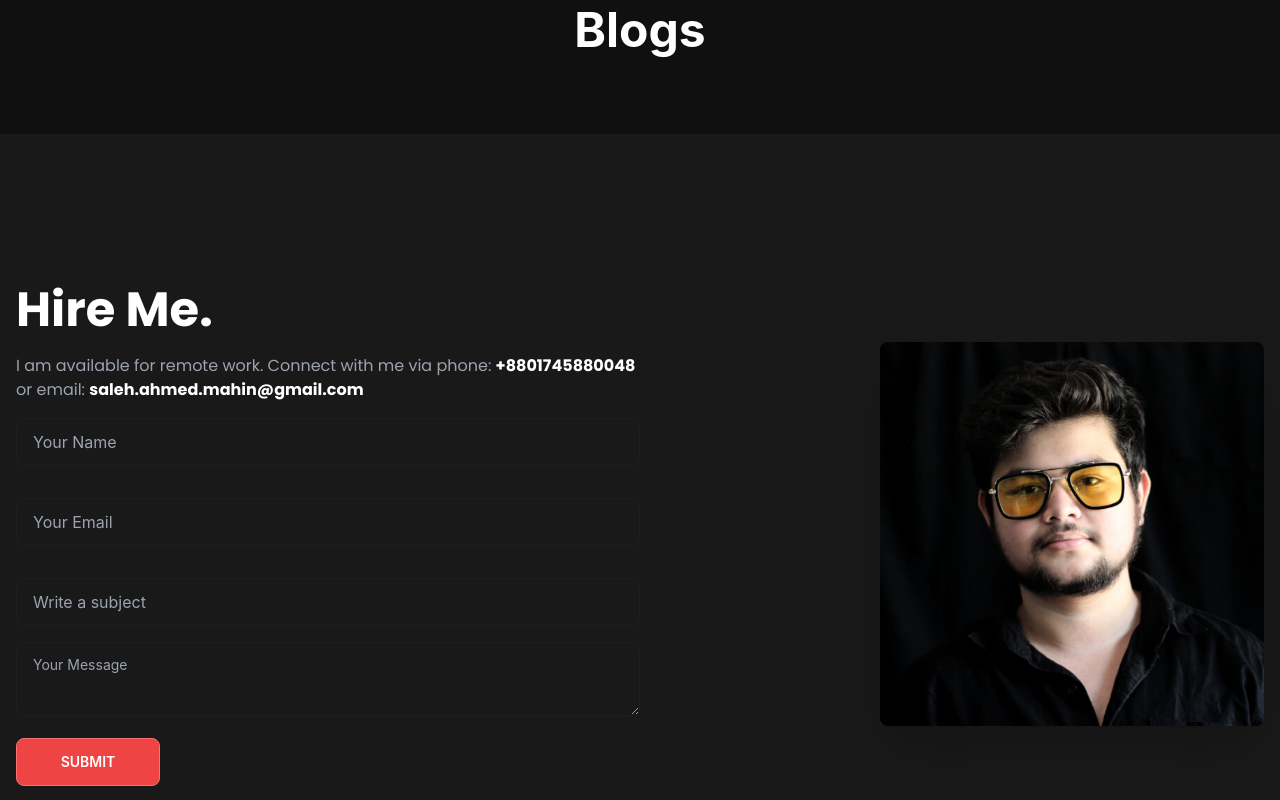
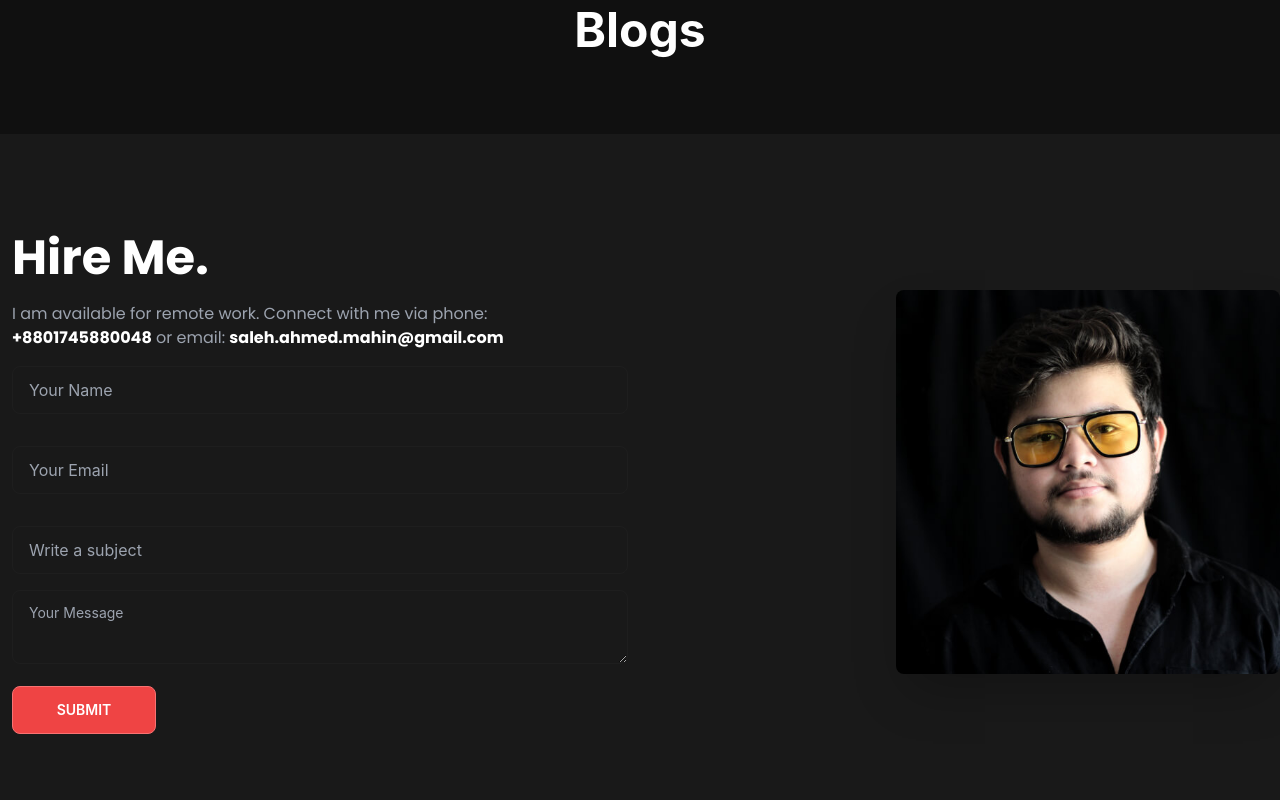
Before and after one commit to SalehAhmed19/my-portfolio, a React (Create React App) app: page / in a window 1280 px wide. Shown: the part 2080-2880 px from the top of the page. Built offline with nearby package versions, Linux system fonts and the light colour scheme.

Commit message:
some changes

```diff
--- a/src/Pages/Home/Contact/Contact.jsx
+++ b/src/Pages/Home/Contact/Contact.jsx
@@ -4,10 +4,14 @@ import img from "../../../Assets/Img/s.jpg";
 const Contact = () => {
   return (
     <div style={{ background: "#191919" }}>
-      <div class="hero min-h-screen">
-        <div class="hero-content flex-col lg:flex-row-reverse w-full justify-between">
-          <img src={img} class="max-w-sm rounded-lg shadow-2xl" alt="" />
-          <div className="w-1/2">
+      <div class="hero py-20">
+        <div class="hero-content flex-col lg:flex-row-reverse w-full justify-between p-0">
+          <img
+            src={img}
+            class="max-w-sm rounded-lg shadow-2xl hidden lg:block"
+            alt=""
+          />
+          <div className="w-full px-3 lg:w-1/2">
             <h2 className="font text-5xl font-bold text center text-white my-5">
               Hire Me.
             </h2>
```
